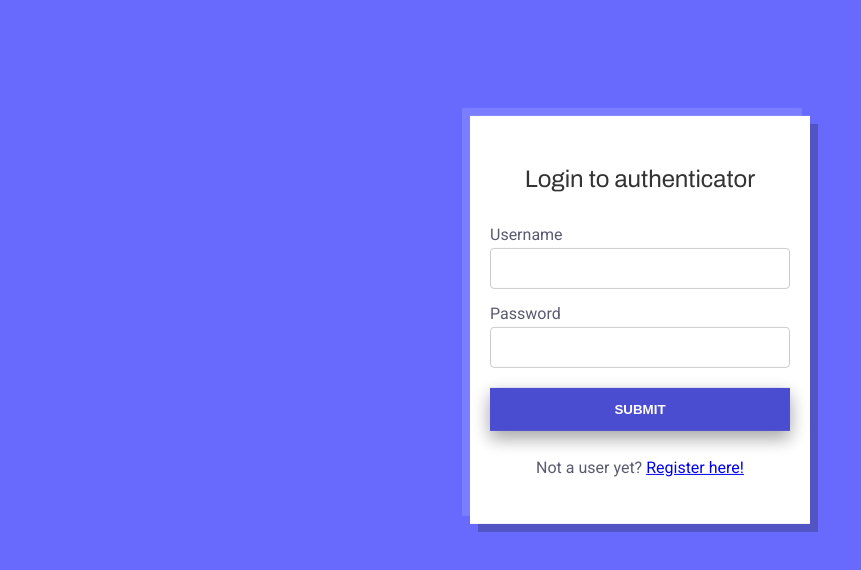
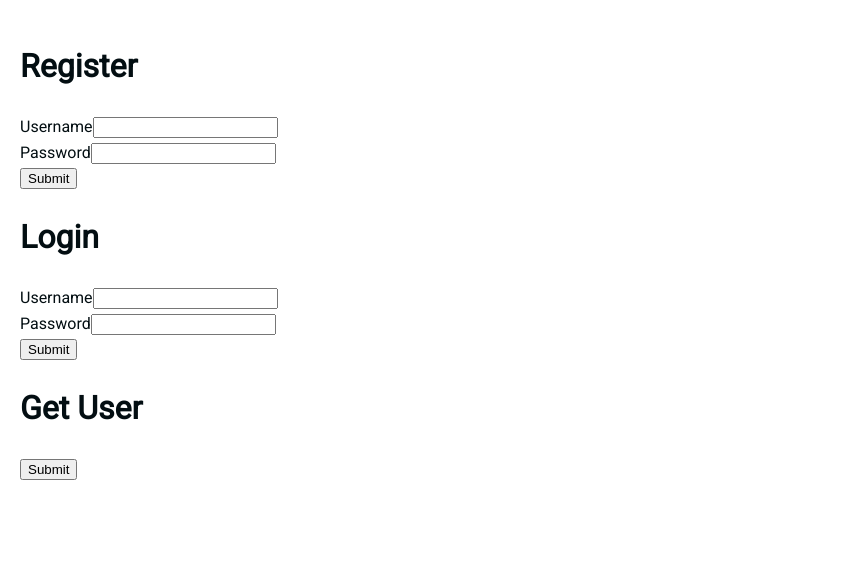
Before and after one commit to luke-weller/login-page, a React (Create React App) app in the folder client/: page / in a window 1280 px wide. Shown: the top 570 px of the page, without its empty margins (0-861 px from the left). Built offline with nearby package versions, Linux system fonts and the light colour scheme.

Commit message:
cleanup css

```diff
--- a/client/src/App.css
+++ b/client/src/App.css
@@ -2,13 +2,13 @@
 
 body {
 	font-family: 'Roboto', sans-serif;
-	background-color: #676afc;
 	color: #030e12;
 	line-height: 1.6;
   text-align: left;
+  padding: 20px;
 }
 
-h1, h2, h3, h4 {
+/* h1, h2, h3, h4 {
 	text-align: center;
 	color: #333333;
 	font-family: 'Archivo', sans-serif;
@@ -26,21 +26,21 @@ p {
 label {
 	color: #5a5a70;
 	font-size: 16px;
-}
+} */
 
 
-input[type=text], input[type=password], select {
+/* input[type=text], input[type=password], select {
     /* margin-bottom: 12px; */
-    width: 100%;
+    /* width: 100%;
     padding: 12px 20px;
     display: inline-block;
     border: 0.5px solid #ccc;
     border-radius: 4px;
-    box-sizing: border-box;
+    box-sizing: border-box; */
+/*
+  } */
 
-  }
-
-  button, input[type=submit] {
+  /* button, input[type=submit] {
     text-transform: uppercase;
     width: 100%;
     background-color: #676afc;
@@ -52,13 +52,13 @@ input[type=text], input[type=password], select {
     cursor: pointer;
     transition-duration: 0.4s;
     box-shadow: 0 8px 16px 0 rgba(0,0,0,0.2), 0 6px 20px 0 rgba(0,0,0,0.19);
-  }
+  } */
 
-  button, input[type=submit]:hover {
+  /* button, input[type=submit]:hover {
     background-color: #4b4dd1;
   }
-
-div.ContentContainer {
+   */
+/* div.ContentContainer {
   margin-bottom: 24px;
   margin-top: 24px;
   text-align: center;
@@ -115,4 +115,4 @@ div.ChildContainer {
  .FormContainer {
    margin-bottom: 12px;
    text-align: left;
- }
+ } */
--- a/client/src/App.js
+++ b/client/src/App.js
@@ -1,36 +1,38 @@
+import React, { useState } from "react";
 import "./App.css";
+import Axios from "axios";
 import Login from "./components/Login/Login";
+import Register from "./components/Register/Register";
 
 function App() {
-  // const [data, setData] = useState(null);
+  const [data, setData] = useState(null);
 
   // return user data for personalisation when logged in
-  // const getUser = () => {
-  //   Axios({
-  //     method: "GET",
-  //     withCredentials: true,
-  //     url: "http://localhost:4000/user",
-  //   }).then((res) => {
-  //     setData(res.data);
-  //     console.log(res.data);
-  //   });
-  // };
+  const getUser = () => {
+    Axios({
+      method: "GET",
+      withCredentials: true,
+      url: "http://localhost:4000/user",
+    }).then((res) => {
+      setData(res.data);
+      console.log(res.data);
+    });
+  };
 
 
   return (
-    <div className='Container'>
-      <div className='ChildContainer'>
+    <div className="Container">
+      <div className="ChildContainer">
 
+      <Register />
+      <Login />
 
-      <Login title="Login to authenticator" />
-
-      {/* <div>
+      <div>
         <h1>Get User</h1>
         <button onClick={getUser}>Submit</button>
         {data ? <h1>Welcome Back {data.username}</h1> : null}
-      </div> */}
       </div>
-    </div>
+    </div> </div>
   );
 }
 
--- a/client/src/components/Login/Login.js
+++ b/client/src/components/Login/Login.js
@@ -1,25 +1,13 @@
 import Axios from "axios";
 import { useState } from "react";
-import { yupResolver } from '@hookform/resolvers/yup';
-import * as yup from 'yup';
-import { useForm } from 'react-hook-form';
 
-// validation schema
-const schema = yup.object().shape({
-  username: yup.string().required(),
-  password: yup.string().required(),
-}).required();
 
-const Login = ( { title } ) => {
-  const { register, handleSubmit, formState:{ errors } } = useForm({
-      resolver: yupResolver(schema)
-    });
-
+const Login = () => {
     const [loginUsername, setLoginUsername] = useState("");
     const [loginPassword, setLoginPassword] = useState("");
 
 
-  const login = () => {
+    const userAuthentication = () => {
         Axios({
           method: "POST",
           data: {
@@ -29,35 +17,35 @@ const Login = ( { title } ) => {
           withCredentials: true,
           url: "http://localhost:4000/login",
         }).then((res) => console.log(res));
-
       };
 
 
     return (
-        <div className='ContentContainer'>
-          <form onSubmit={handleSubmit()} noValidate>
-            <h3>{ title }</h3>
-            <div className="FormContainer">
+
+        <div>
+          <h1>Login</h1>
+
+          {/* username field */}
+          <form>
+            <div>
               <label htmlFor='username'>Username</label>
                 <input
                     type="text"
                     onChange={(e) => setLoginUsername(e.target.value)}
-                  {...register('username')}
                 />
-              <p className="ErrorText">{errors.username?.message}</p>
             </div>
-            <div className="FormContainer">
+
+            {/* password field */}
+            <div>
               <label htmlFor='password'>Password</label>
                 <input
                     type="password"
                     onChange={(e) => setLoginPassword(e.target.value)}
-                  {...register('password')}
                 />
-              <p className="ErrorText">{errors.password?.message}</p>
               </div>
 
-            <button onClick={login}>Submit</button>
-            <p>Not a user yet? <a className='Link' href='/register'>Register here!</a></p>
+              <button onClick={userAuthentication}>Submit</button>
+
           </form>
         </div>
     )
--- a/client/src/components/Register/Register.js
+++ b/client/src/components/Register/Register.js
@@ -1,9 +1,10 @@
 import Axios from "axios";
 import { useState } from "react";
 
-const Register = (props) => {
+const Register = () => {
     const [registerUsername, setRegisterUsername] = useState("");
     const [registerPassword, setRegisterPassword] = useState("");
+
     const register = () => {
         Axios({
           method: "POST",
@@ -18,15 +19,26 @@ const Register = (props) => {
 
     return (
         <div>
-            <h1>Register</h1>
+          <h1>Register</h1>
+
+          {/* username field */}
+          <div>
+            <label htmlFor='username'>Username</label>
             <input
-                placeholder="username"
                 onChange={(e) => setRegisterUsername(e.target.value)}
+                type="text"
             />
+          </div>
+
+          {/* password field */}
+          <div>
+            <label htmlFor='password'>Password</label>
             <input
-                placeholder="password"
+                type="password"
                 onChange={(e) => setRegisterPassword(e.target.value)}
             />
+          </div>
+
             <button onClick={register}>Submit</button>
 
         </div>
```
Also changed, not shown: 2 other files (tests, documents, lock files or other folders). Lines whose indentation alone changed are shown as unchanged.
